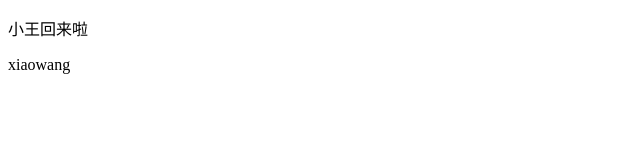
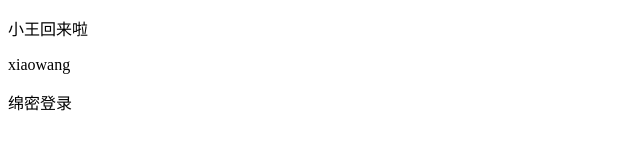
Before and after one commit to angelDL/myfirst, a plain HTML site: page index.html in a window 1280 px wide. Shown: the whole page, without its empty margins (0-640 px from the left). Drawn offline with Linux system fonts and the light colour scheme.

Commit message:
绵密登录

```diff
--- a/index.html
+++ b/index.html
@@ -7,5 +7,6 @@
 <body>
 <p>小王回来啦</p>
 <p>xiaowang</p>
+<p>绵密登录</p>
 </body>
 </html>
```
